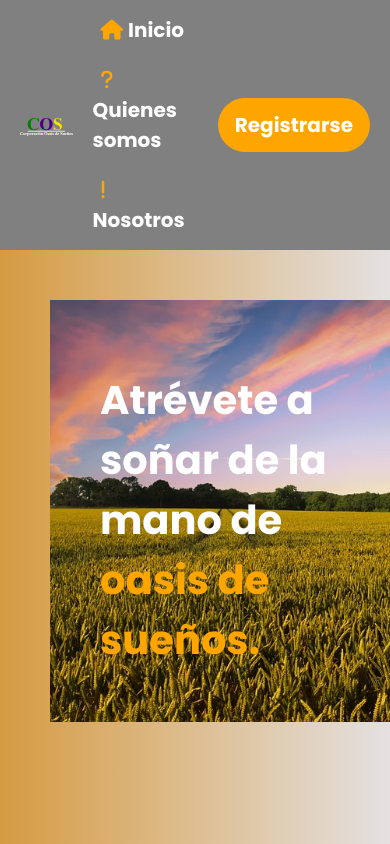
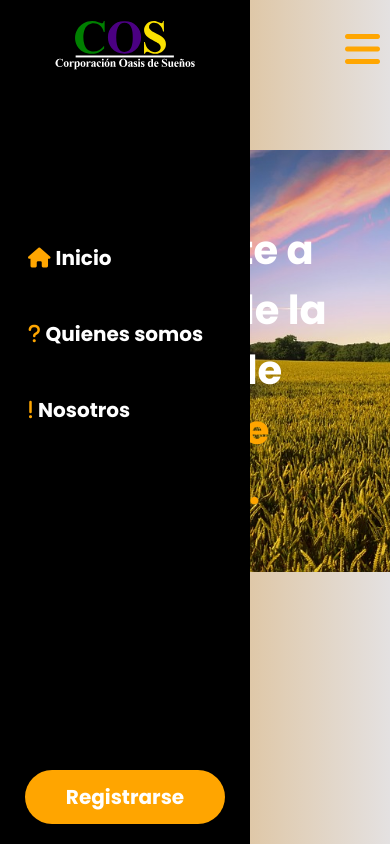
Before and after one commit to Yocmarjigon/oasis-de-sue-os-frontend, an Angular app: page /inicio in a window 390 px wide. Built offline with nearby package versions, Linux system fonts and the light colour scheme; a web font is replaced by a local one.

Commit message:
Agregada la funcionalidad del menu hamburguesa (faltan detalles)

```diff
--- a/src/app/app.module.ts
+++ b/src/app/app.module.ts
@@ -1,3 +1,4 @@
+import { NgClass } from '@angular/common';
 import { NgModule } from '@angular/core';
 import { BrowserModule } from '@angular/platform-browser';
 
@@ -14,7 +15,7 @@ import { NavBarComponent } from './plantilla/nav-bar/nav-bar.component';
   imports: [
     BrowserModule,
     AppRoutingModule,
-    NosotrosRoutingModule
+    NosotrosRoutingModule,
   ],
   providers: [],
   bootstrap: [AppComponent]
--- a/src/app/plantilla/nav-bar/nav-bar.component.css
+++ b/src/app/plantilla/nav-bar/nav-bar.component.css
@@ -56,7 +56,7 @@ nav ul li a i {
     color: rgb(255, 166, 1);
 }
 
-.btn{
+.btn-registrarse{
     background-color: orange;;
     color: #fff;
     text-decoration: none;
@@ -67,14 +67,84 @@ nav ul li a i {
     border-radius: 30px;
     transition: transform .5s;
 }
-.btn:hover{
+.btn-registrarse:hover{
     transform: scale(1.2);
+}
+
+.btn-bars{
+    display: none;
+}
+
+.logo-movil{
+    display: none;
 }
 
 /* estilos moviles */
 
-@media screen and (max-width: 500px) {
+@media screen and (max-width: 850px) {
     .container-nav{
-        background-color: gray;
+        background-color: rgb(0, 0, 0);
+        width: 250px;
+        height: 100vh;
+        position: absolute;
+        /* left: -300px; */
+        transition: 1s;
+    }
+    img{
+        width: 140px;
+
+    }
+
+    nav{
+        height: 100vh;
+        flex-direction: column;
+        justify-content: space-between;
+        padding: 0px;
+    }
+
+    ul{
+        height: 400px;
+    }
+    .btn-router{
+        margin-bottom: 10px;
+        width: 100%;
+    }
+
+    a{
+        display: inline-block;
+        width: 100%;
+    }
+
+    .container-btn-nav{
+        display: flex;
+        justify-content: space-between;
+        padding: 10px;
+    }
+    .btn-bars{
+        display: inline-block;
+        background-color: transparent;
+        font-size: 2.5em;
+        border: none;
+        color: rgb(255, 166, 1);
+
+    }
+
+    .btn-registrarse{
+        width: 80%;
+        text-align: center;
+        margin-bottom: 20px;
+    }
+
+    .logo-movil{
+        display: inline-block;
+    }
+
+    @keyframes barras {
+        0%   {background-color:red; left:0px; top:0px;}
+        25%  {background-color:yellow; left:200px; top:0px;}
+        50%  {background-color:blue; left:200px; top:200px;}
+        75%  {background-color:green; left:0px; top:200px;}
+        100% {background-color:red; left:0px; top:0px;}
+
     }
 }
--- a/src/app/plantilla/nav-bar/nav-bar.component.html
+++ b/src/app/plantilla/nav-bar/nav-bar.component.html
@@ -1,11 +1,17 @@
-<div class="container-nav">
-    <nav>
+
+<div #asNavBar class="container-nav">
+    <nav class="panel-navegacion">
         <img src="../../../assets/image/logo.svg" alt="logo">
         <ul>
-            <li><a  routerLink="/inicio" ><i class="fa-solid fa-house"></i>Inicio</a></li>
-            <li><a routerLink="/quienes-somos"><i class="fa-solid fa-question"></i>Quienes somos</a></li>
-            <li><a routerLink="/nosotros"><i class="fa-solid fa-exclamation"></i>Nosotros</a></li>
+            <li class="btn-router" ><a  routerLink="/inicio" ><i class="fa-solid fa-house"></i>Inicio</a></li>
+            <li class="btn-router" ><a routerLink="/quienes-somos"><i class="fa-solid fa-question"></i>Quienes somos</a></li>
+            <li class="btn-router" ><a routerLink="/nosotros"><i class="fa-solid fa-exclamation"></i>Nosotros</a></li>
         </ul>
-        <a href="#" class="btn">Registrarse</a>
+        <a href="#" class="btn-registrarse">Registrarse</a>
     </nav>
 </div>
+
+<div class="container-btn-nav">
+    <img class="logo-movil" src="../../../assets/image/logo.svg" alt="logo">
+    <button #asBtnBars (click)="activador()" class="btn-bars"><i class="fa-solid fa-bars"></i></button>
+</div>
--- a/src/app/plantilla/nav-bar/nav-bar.component.ts
+++ b/src/app/plantilla/nav-bar/nav-bar.component.ts
@@ -1,4 +1,7 @@
-import { Component, ElementRef, Renderer2, ViewChild } from '@angular/core';
+
+import { animate } from '@angular/animations';
+import { NgClass } from '@angular/common';
+import { Component, ElementRef, OnInit, Renderer2, ViewChild } from '@angular/core';
 import { Router } from '@angular/router';
 
 @Component({
@@ -9,14 +12,31 @@ import { Router } from '@angular/router';
 
 
 
-export class NavBarComponent {
+export class NavBarComponent implements OnInit {
   @ViewChild('asBtnNav') btnNab!: ElementRef;
+  @ViewChild('asNavBar') navBar!: ElementRef;
+  @ViewChild('asBtnBars') btnBars!: ElementRef;
+
+  activar: boolean= true
 
   constructor( private route: Router ,private render2: Renderer2){}
 
+
+  ngOnInit(): void {
+    console.log()
+  }
+
+
   activador (){
-    const btnNab = this.btnNab.nativeElement;
-    this.render2.setStyle(btnNab, 'border-botton', 'solid 2px #1AA94F')
+    this.activar = !this.activar
+    const navBar = this.navBar.nativeElement;
+    const btnBars = this.btnBars.nativeElement;
+    if(this.activar === true){
+      this.render2.setStyle(navBar, 'left', '-300px')
+    }else{this.render2.setStyle(navBar, 'left', '0'), this.render2.setStyle(btnBars, 'animation', ' barras')}
+
+
+
   }
 
 }
```
